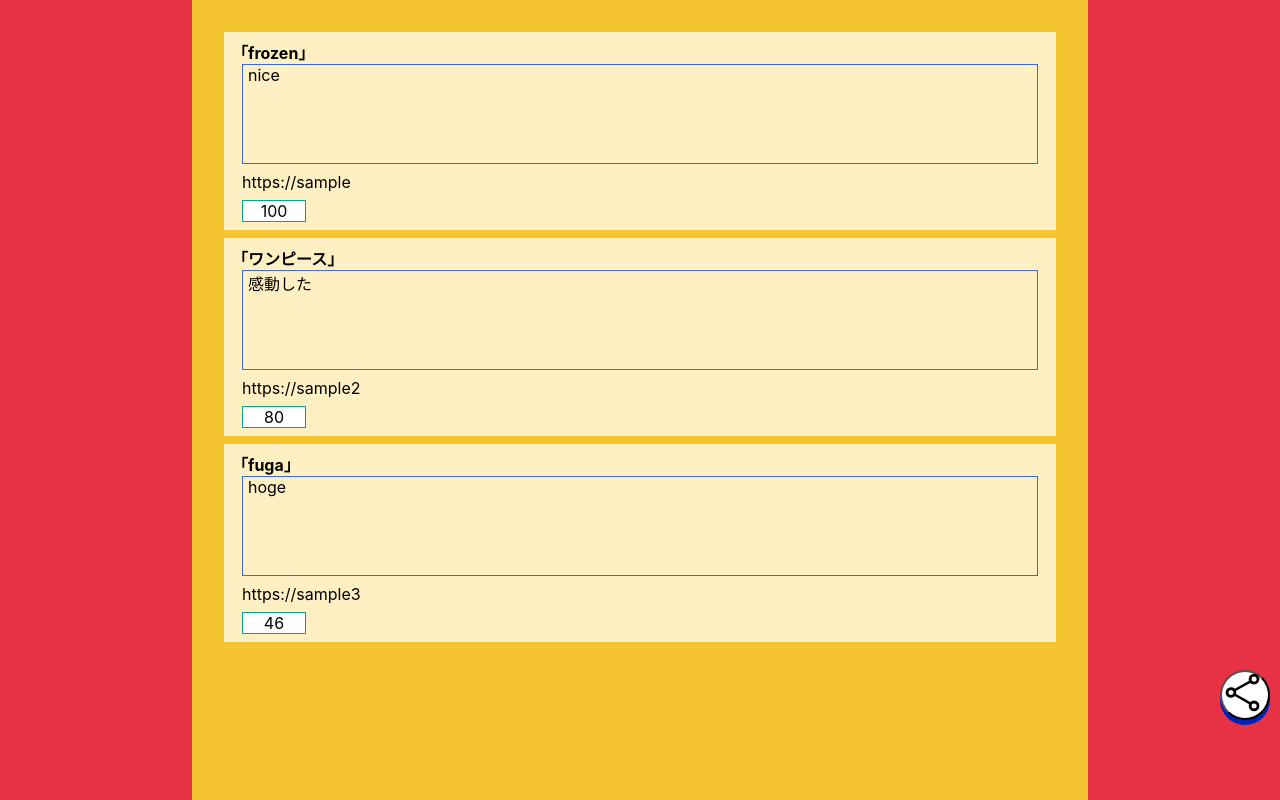
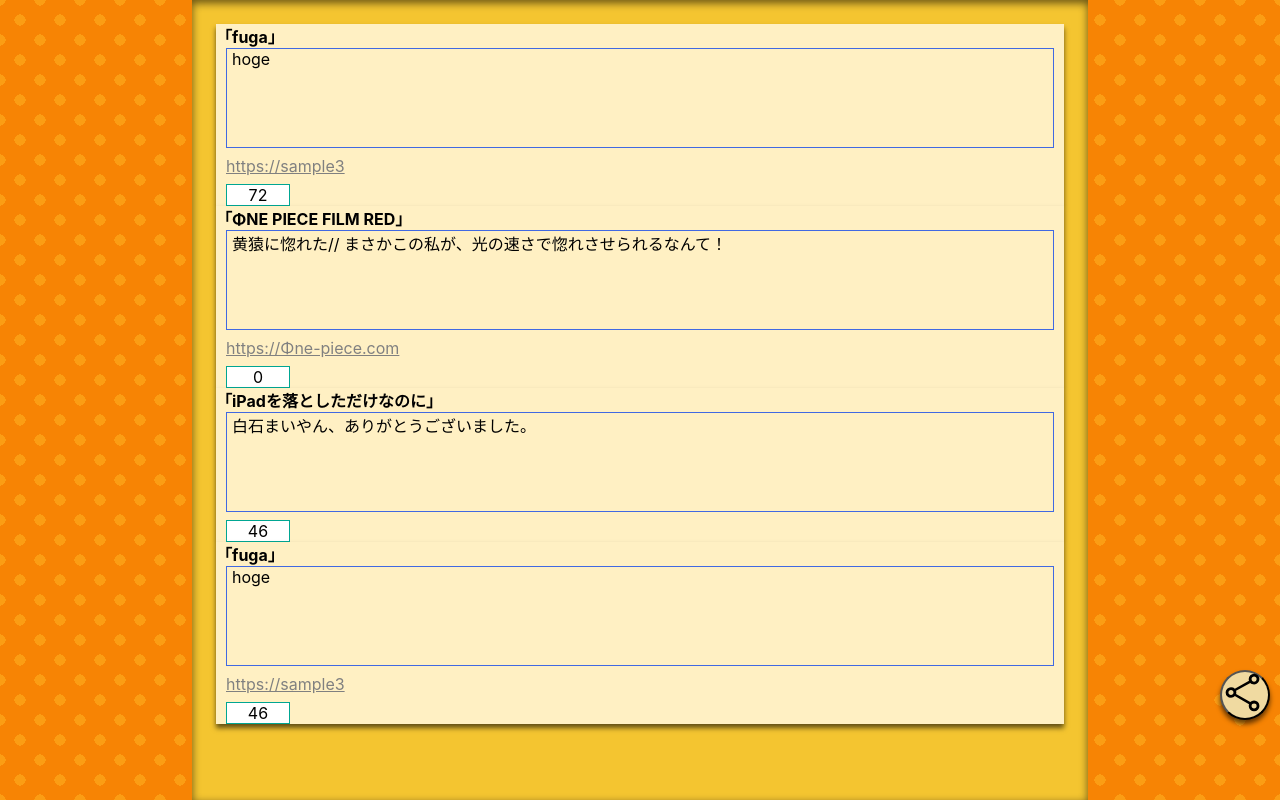
Before and after one commit to catgolem/ptera_frontend, a Next.js app: page /public in a window 1280 px wide. Built offline with nearby package versions, Linux system fonts and the light colour scheme.

Commit message:
[fix] デザインの修正

```diff
--- a/components/PostItems.tsx
+++ b/components/PostItems.tsx
@@ -48,7 +48,7 @@
   <div>
     {POSTS.map((post) =>{
       return(
-        <PostVisual className='rounded' key={post.number}>
+        <PostVisual className='rounded mb-6 pt-3 pb-4 ' key={post.number}>
 
           <Work>
             「{post.work}」
@@ -71,10 +71,9 @@
 export default PostItems
 
 const PostVisual = styled.div`
-  margin: 0.5em;
-  padding: 0.5em;
   width: auto;
   background-color: #fff0c3;
+  box-shadow: 0px 4px 5px 0px rgba(0,0,0,0.6);
 `
 
 const Work = styled.div`
@@ -90,6 +89,8 @@
 
 const URL = styled.div`
   margin: 8px 10px;
+  color: gray;
+  text-decoration: underline;
 `
 
 const Point = styled.div`
--- a/components/PostModals.tsx
+++ b/components/PostModals.tsx
@@ -46,13 +46,13 @@
             <Img src="/close_button.svg" />
           </CancelButton>
           <WorkBox className='ml-3 mb-2 rounded'>
-            <InputForm
+            <InputForm className=''
                 name="work"
                 type="text"
               />
           </WorkBox>
           <ThoughtBox className='rounded'>
-            <InputTextarea className=''
+            <InputTextarea className='rounded -ml-1'
                 name="thought"
 
               />
@@ -110,6 +110,7 @@
   width: 400px;
   height: 230px;
   background-color: #fff0c3;
+  box-shadow: 0px 4px 8px 0px rgba(0,0,0,0.6);
 `
 
 const CancelButton = styled.button`
@@ -134,15 +135,15 @@
 `
 const URLBox = styled.div`
   margin: 8px 10px;
+  width: 250px;
 `
 const PointBox = styled.div`
   border: 1px solid #00a692;
-  width: 5vw;
-  height: 4vh;
+  width: 50px;
+  height: 35px;
   text-align: center;
   background-color: white;
   margin-left: 10px;
-
 `
 
 const SubmitButton = styled.button`
@@ -159,7 +160,7 @@
 
 const InputForm = styled.input`
   width:100%;
-  height:100%;
+  height:;
 `
 /* styled-components styledのあとの様式に注意 imgやinputなど */
 
--- a/pages/index.tsx
+++ b/pages/index.tsx
@@ -7,14 +7,15 @@
   return (
     <div>
       <Head>
-        <title>PTERA</title>
+        <title>僕たちのしゅみらぼ</title>
       </Head>
+      <BG>
         <Block className='p-0'>
-        <Message className='pt-10'>
-          PTERA
-        </Message>
+          <Title className='mt-20 p-5'>
+            僕たちのしゅみらぼ
+          </Title>
 
-        <Icons className='pt-10'>
+          <Icons className='pt-6'>
 
             <InputButton>
               <Link href="/.auth/login/google?post_login_redirect_uri=https://proud-field-0aee10e00.1.azurestaticapps.net/user ">
@@ -40,7 +41,11 @@
               </Link>
             </InputButton>
           </Icons>
+          <Message className='rounded-xl'>
+            ログイン先をえらんでね
+          </Message>
         </Block>
+      </BG>
     </div>
   )
 }
@@ -49,15 +54,44 @@
 
 export default Home
 
+const BG = styled.div`
+  background-color: #f4c530;
+  background-image:
+    radial-gradient(#f0daa1 20%, transparent 20%),
+    radial-gradient(#f0daa1 20%, transparent 20%);
+  background-size: 40px 40px;
+  background-position: 0 0, 20px 20px;
+  min-height: 100vh;
+
+`
+
 const Block = styled.div`
   display:flex;
   flex-flow: column;
 
 `
-const Message = styled.div`
+const Title = styled.div`
   text-align: center;
   font-size: 45px;
   vertical-align: middle;
+  background-color: white;
+  border-top: 3px solid #333;
+  border-bottom: 3px solid #333;
+  box-shadow: 0px 2px 5px 0px rgba(0,0,0,0.6);
+`
+
+const Message = styled.div`
+  font-size: 18px;
+  border: solid;
+  padding: 5px;
+  background-color: white;
+  display: -webkit-flex;
+  display: -moz-flex;
+  display: -ms-flex;
+  display: -o-flex;
+  display: flex;
+  margin: auto;
+  box-shadow: 0px 2px 5px 0px rgba(0,0,0,0.6);
 `
 
 const InputButton = styled.button`
@@ -65,10 +99,13 @@
 
 `
 
-
 const Img = styled.img`
-  width:50px;
-
+  width: 70px;
+  background-color: white;
+  border: solid;
+  border-radius: 30%;
+  padding: 4px;
+  box-shadow: 0px 2px 5px 0px rgba(0,0,0,0.6);
 `
 
 
@@ -80,13 +117,3 @@
     display: flex;
     margin: auto;
 `
-{/*
-  Linkの2つをAzureのページに飛ぶようにする
-  デザイン
-
-  ボタンを複数個つくってアカウントのログインの仕方を選べるようにする
-
-  Azure
-  twitter
-  github
-*/}
--- a/pages/public/index.tsx
+++ b/pages/public/index.tsx
@@ -2,7 +2,7 @@
 import React, { useEffect, useState } from 'react'
 import styled from 'styled-components'
 import PostItems from '../../components/PostItems'
-
+import { PostModals } from '../../components/PostModals'
 
 
 
@@ -17,17 +17,24 @@
 export const POSTS =[
   {
     number: 1,
-    thought: 'nice',
-    point: 100,
-    url: 'https://sample',
-    work: 'frozen',
+    thought: 'hoge',
+    point: 72,
+    url: 'https://sample3',
+    work: 'fuga',
   },
   {
     number: 2,
-    thought: '感動した',
-    point: 80,
-    url: 'https://sample2',
-    work: 'ワンピース',
+    thought: '黄猿に惚れた// まさかこの私が、光の速さで惚れさせられるなんて！',
+    point: 0,
+    url: 'https://Φne-piece.com',
+    work: 'ΦNE PIECE FILM RED',
+  },
+  {
+    number: 3,
+    thought: '白石まいやん、ありがとうございました。',
+    point: 46,
+    url: '',
+    work: 'iPadを落としただけなのに',
   },
   {
     number: 3,
@@ -40,11 +47,11 @@
 ]
 
 
+const User:NextPage = () => {
 
-const Public:NextPage = () => {
 
   return (
-    <Full>
+    <div>
 
       <BG>
 
@@ -56,9 +63,11 @@
         <ShareButton>
           <Img src="/share_button.svg" />
         </ShareButton>
+
+
       </BG>
 
-    </Full>
+    </div>
   )
 }
 
@@ -69,25 +78,19 @@
   margin: 0 auto;
   padding: 24px;
   min-height: 100vh;
+  box-shadow: 0px 3px 8px 0px rgba(0,0,0,0.6) inset;
 `
 
 const BG = styled.div`
-  background-color: #e73245;
+  background-color: #f78404;
+  background-image:
+    radial-gradient(#fb9d14 20%, transparent 20%),
+    radial-gradient(#fb9d14 20%, transparent 20%);
+  background-size: 40px 40px;
+  background-position: 0 0, 20px 20px;
   min-height: 100vh;
-
 `
 
-const ModalButton = styled.button`
-  position: fixed;
-  bottom: 10px;
-  right: 10px;
-  width: 50px;
-  height: 50px;
-  border-radius: 50%;
-  background-color: white;
-  box-shadow: 0 5px #0023b7;
-  border-radius: 100px;
-`
 
 const ShareButton = styled.button`
   position: fixed;
@@ -96,13 +99,9 @@
   width: 50px;
   height: 50px;
   border-radius: 50%;
-  background-color: white;
-  box-shadow: 0 5px #0023b7;
+  background-color: #f0daa1;
+  box-shadow: 0px 4px 5px 0px rgba(0,0,0,0.6);
   border-radius: 100px;
-`
-
-const Full = styled.div`
-
 `
 
 const Img = styled.img`
@@ -111,9 +110,7 @@
   right: 3px;
   width: 45px;
   height: 45px;
-
-
 `
 
 
-export default Public
+export default User
--- a/pages/user/index.tsx
+++ b/pages/user/index.tsx
@@ -43,17 +43,24 @@
 export const POSTS =[
   {
     number: 1,
-    thought: 'nice',
-    point: 100,
-    url: 'https://sample',
-    work: 'frozen',
+    thought: 'hoge',
+    point: 72,
+    url: 'https://sample3',
+    work: 'fuga',
   },
   {
     number: 2,
-    thought: '感動した',
-    point: 80,
-    url: 'https://sample2',
-    work: 'ワンピース',
+    thought: '黄猿に惚れた// まさかこの私が、光の速さで惚れさせられるなんて！',
+    point: 0,
+    url: 'https://Φne-piece.com',
+    work: 'ΦNE PIECE FILM RED',
+  },
+  {
+    number: 3,
+    thought: '白石まいやん、ありがとうございました。',
+    point: 46,
+    url: '',
+    work: 'iPadを落としただけなのに',
   },
   {
     number: 3,
@@ -81,7 +88,7 @@
   }
 
   return (
-    <Full>
+    <div>
 
       <BG>
 
@@ -113,7 +120,7 @@
 
       </BG>
 
-    </Full>
+    </div>
   )
 }
 
@@ -124,12 +131,17 @@
   margin: 0 auto;
   padding: 24px;
   min-height: 100vh;
+  box-shadow: 0px 3px 8px 0px rgba(0,0,0,0.6) inset;
 `
 
 const BG = styled.div`
-  background-color: #e73245;
+  background-color: #f78404;
+  background-image:
+    radial-gradient(#fb9d14 20%, transparent 20%),
+    radial-gradient(#fb9d14 20%, transparent 20%);
+  background-size: 40px 40px;
+  background-position: 0 0, 20px 20px;
   min-height: 100vh;
-
 `
 
 const ModalButton = styled.button`
@@ -139,8 +151,8 @@
   width: 50px;
   height: 50px;
   border-radius: 50%;
-  background-color: white;
-  box-shadow: 0 5px #0023b7;
+  background-color: #f0daa1;
+  box-shadow: 0px 4px 5px 0px rgba(0,0,0,0.6);
   border-radius: 100px;
 `
 
@@ -151,13 +163,9 @@
   width: 50px;
   height: 50px;
   border-radius: 50%;
-  background-color: white;
-  box-shadow: 0 5px #0023b7;
+  background-color: #f0daa1;
+  box-shadow: 0px 4px 5px 0px rgba(0,0,0,0.6);
   border-radius: 100px;
-`
-
-const Full = styled.div`
-
 `
 
 const Img = styled.img`
@@ -166,8 +174,6 @@
   right: 3px;
   width: 45px;
   height: 45px;
-
-
 `
 
 
```
Also changed, not shown: public/rainbow.svg (added). Lines whose indentation alone changed are shown as unchanged.
